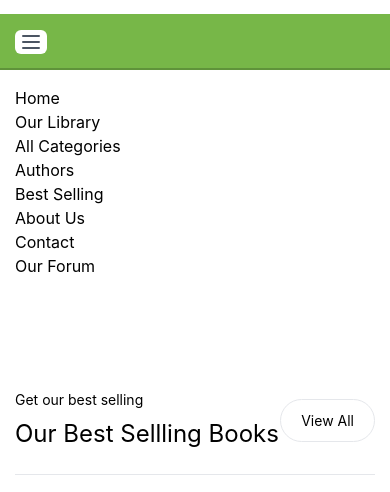
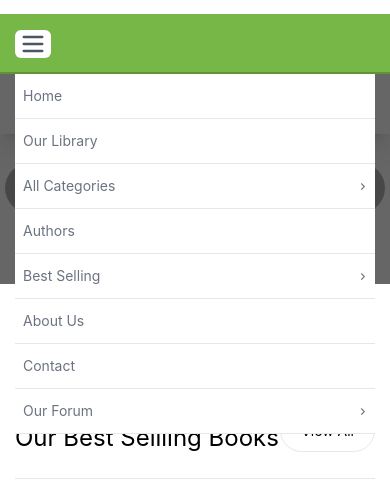
Before and after one commit to PEeGEe21/booklibrary, a React (Create React App) app: page / in a window 390 px wide. Both pictures are taken after a click on the button 31 px from the left and 239 px from the top of the page. Shown: the part 197-689 px from the top of the page. Built offline with nearby package versions, Linux system fonts and the light colour scheme.

Commit message:
added mobile menu

```diff
--- a/src/components/home/BestSelling.jsx
+++ b/src/components/home/BestSelling.jsx
@@ -27,7 +27,7 @@ const numberofStars = () =>{
                         <h1 className="text-2xl">Our Best Sellling Books</h1>
                     </div>
 
-                    <div>
+                    <div className="mt-3 lg:mt-0">
                         <a href="" className="rounded-full border p-3 px-5 text-sm w-full text-black">View All</a>
                     </div>
                 </div>
--- a/src/components/home/PopularAuthors.jsx
+++ b/src/components/home/PopularAuthors.jsx
@@ -74,7 +74,7 @@ const PopularAuthors = () => {
                                     </a>
 
 
-                                    <div className="px-2 py-4 flex flex-col gap-2 text-center mt-4">
+                                    <div className="px-2 py-4 flex flex-col gap-2 text-center mt-2">
 
                                         <a href="">
                                             <span className="book-title text-gray-900 text-lg mb-2">{author.name}</span>
--- a/src/components/home/bestselling.css
+++ b/src/components/home/bestselling.css
@@ -121,7 +121,7 @@
     #f9f9f9 85%,
     #fff 90%,
     #f9f9f9 95%,
-    #fff 100%,
+    #fff 100%
 
     );
 }
--- a/src/components/home/newrelease.css
+++ b/src/components/home/newrelease.css
@@ -105,8 +105,7 @@
       width: 48px;
       height: 192px;
       transform: translateX(150px) rotateY(90deg);
-      background: linear-gradient(90deg,
-      #fff 0%,
+      background: linear-gradient(90deg, #fff 0%,
       #f9f9f9 5%,
       #fff 10%,
       #f9f9f9 15%,
@@ -126,7 +125,7 @@
       #f9f9f9 85%,
       #fff 90%,
       #f9f9f9 95%,
-      #fff 100%,
+      #fff 100%
 
       );
   }
--- /dev/null
+++ b/src/components/navbar/MobileMenuDropdown.jsx
@@ -0,0 +1,23 @@
+import React from 'react'
+import { Link } from 'react-router-dom'
+import MenuItems from './MenuItems'
+
+const MobileMenuDropdown = ({submenus, dropdown, depthLevel}) => {
+    depthLevel = depthLevel + 1;
+    const dropdownClass = depthLevel > 1 ? "mega-menu" : "";
+  return (
+      <ul className={`mobile-sub-menu ${dropdownClass} ${dropdown ? "show " : ""}`}>
+          {submenus.map((submenu, index)=>(
+              // <MenuItems items={submenu} key={index} depthLevel={depthLevel}/>
+              <li key={index} items={submenu} className="menu-items hover:bg-gray-100 ">
+                  <Link to={`${submenu.href}`} className=" px-3 w-full block h-full">{submenu.title}</Link>
+              </li>
+          )
+
+          )}
+      </ul>
+
+  )
+}
+
+export default MobileMenuDropdown
--- /dev/null
+++ b/src/components/navbar/MobileMenuItems.jsx
@@ -0,0 +1,68 @@
+import React, { useState, useEffect, useRef } from 'react'
+import { BiWindowOpen } from 'react-icons/bi';
+import { Link } from 'react-router-dom'
+import Dropdown from './Dropdown'
+import MobileMenuDropdown from './MobileMenuDropdown';
+
+const MobileMenuItems = ({items, depthLevel}) => {
+    const [dropdown, setDropdown] = useState(false);
+    const ref = useRef();
+
+//   useEffect(()=>{
+//     const handler = (e) => {
+//       if (dropdown && ref.current && !ref.current.contains(e.target)){
+//         setDropdown(false);
+
+//       }
+//     };
+
+//     document.addEventListener("mousedown", handler);
+//     document.addEventListener("touchstart", handler);
+//     return() => {
+//       document.removeEventListener("mousedown", handler);
+//       document.removeEventListener("touchstart", handler);
+//     };
+//   }, [dropdown]);
+
+
+  const onMouseEnter = () =>{
+    window.innerWidth > 960 && setDropdown(true);
+
+  }
+
+  const onMouseLeave = () =>{
+    window.innerWidth > 960 && setDropdown(false);
+
+  }
+  return (
+//     <li >
+//     <a href={`${items.href}`} className=" w-full block h-full py-3">{items.title}</a>
+//   </li>
+
+    <li className="text-gray-500  text-sm border-b hover:bg-gray-200" key={items.title} ref={ref}>
+        {items.submenu ? (
+            <div className="relative ">
+            <button className={` px-2 py-3 flex items-center justify-between w-full ${dropdown ? "show active" : ""}`} aria-expanded={dropdown ? "true" : "false"} onClick={()=>setDropdown((prev) => !prev)}>
+                {items.title}{" "}
+
+                {depthLevel > 0 ? <span>&raquo;</span>:  <i className="fa fa-angle-down dropdown-angle-icon text-[9px] ml-2"></i>}
+            </button>
+
+                <MobileMenuDropdown submenus={items.submenu} dropdown={dropdown} depthLevel={depthLevel}/>
+            </div>
+
+        )
+            :
+            (
+               <Link to="" className=" w-full block h-full py-3 px-2">
+                                    {items.title}
+
+                                    </Link>
+            )
+    }
+
+                                </li>
+  )
+}
+
+export default MobileMenuItems
--- a/src/components/navbar/NavBar.jsx
+++ b/src/components/navbar/NavBar.jsx
@@ -8,6 +8,7 @@ import { AiOutlineShoppingCart, AiOutlineHeart } from 'react-icons/ai';
 import { BiCartAlt, BiTrash } from 'react-icons/bi';
 import MenuItems from './MenuItems';
 import { CartItems } from '../data';
+import MobileMenuItems from './MobileMenuItems';
 // import {Badge} from "@material-ui/core"
 
 
@@ -95,13 +96,19 @@ useEffect(()=>{
           submenu: [
             {
               title: "web design",
+              href: '/web design',
+
 
             },
             {
               title: "web development",
+              href: "/web-development",
+
             },
             {
               title: "SEO",
+              href: "/SEO",
+
             },
           ]
         },
@@ -115,12 +122,16 @@ useEffect(()=>{
           submenu: [
             {
               title: "web design",
+              href: '/web design',
+
             },
             {
               title: "web development",
+              href: "/web-development",
             },
             {
               title: "SEO",
+              href: "/SEO",
             },
           ]
         },
@@ -135,6 +146,24 @@ useEffect(()=>{
         {
           href: '/Forum',
           title: 'Our Forum',
+          submenu: [
+            {
+              title: "web design",
+              href: '/web design',
+
+
+            },
+            {
+              title: "web development",
+              href: "/web-development",
+
+            },
+            {
+              title: "SEO",
+              href: "/SEO",
+
+            },
+          ]
         },
       ];
 
@@ -358,8 +387,8 @@ useEffect(()=>{
                     </div>
                     <div className="flex md:hidden relative">
                       <div className="container">
-                        <button type="button" className="text-gray-500 dark:text-gray-200 hover:text-gray-600 dark:hover:text-gray-400 focus:outline-none focus:text-gray-600 dark:focus:text-gray-400 my-4 bg-white border-gray-300 text-lg px-1 rounded-md" aria-label="toggle menu" onClick={()=>setMobileDropdown((prev) => !prev)} >
-                              <svg viewBox="0 0 24 24" className="w-6 h-6 fill-current">
+                        <button type="button" className="text-gray-500 dark:text-gray-200 hover:text-gray-600 dark:hover:text-gray-400 focus:outline-none focus:text-gray-600 dark:focus:text-gray-400 my-4 bg-white border-gray-300 text-lg px-1 rounded-md " aria-label="toggle menu" onClick={()=>setMobileDropdown((prev) => !prev)} >
+                              <svg viewBox="0 0 24 24" className="w-7 h-7 fill-current">
                                   <path fillRule="evenodd" d="M4 5h16a1 1 0 0 1 0 2H4a1 1 0 1 1 0-2zm0 6h16a1 1 0 0 1 0 2H4a1 1 0 0 1 0-2zm0 6h16a1 1 0 0 1 0 2H4a1 1 0 0 1 0-2z"></path>
                               </svg>
                           </button>
@@ -368,15 +397,16 @@ useEffect(()=>{
 
 
 
-                          <div className={` mobileDropdown absolute top-full z-10 w-full ${mobileDropdown ? "active" : ""}`}>
-                            <div className="container py-4 relative bg-white">
+                          <div className={` mobileDropdown absolute top-full z-10 w-full shadow-xl ${mobileDropdown ? "active" : ""}`}>
+                            <div className="container relative ">
 
                               <nav>
 
-                              <ul className="">
+                              <ul className=" bg-white">
                                   {menuItems.map((items, index)=>(
                                       // const depthLevel = 0;
-                                      <li><a>{items.title}</a></li>
+                                      <MobileMenuItems items={items} key={index} depthLevel={depthLevel}/>
+
                                   ))}
 
                               </ul>
--- a/src/components/navbar/navbar.css
+++ b/src/components/navbar/navbar.css
@@ -180,7 +180,7 @@ li.menu-item-has-children:hover > .mega-menu {
 
 
 .mobileDropdown{
-    height: auto;
+    height: 0;
     opacity: 0;
     visibility: hidden;
     transition: all 0.3s ease-in-out;
@@ -191,7 +191,7 @@ li.menu-item-has-children:hover > .mega-menu {
 
 .mobileDropdown.active{
     top: 100%;
-    height: auto;
+    height: 100%;
     opacity: 1;
     display: block;
     visibility: visible;
@@ -200,4 +200,54 @@ li.menu-item-has-children:hover > .mega-menu {
 
 }
 
+button .dropdown-angle-icon{
+    transform: rotate(270deg);
+}
+
+button.show.active{
+    background: rgb(211, 211, 211);
+}
+button.show .dropdown-angle-icon{
+    transform: rotate(0deg);
+}
+
+.mobile-sub-menu{
+
+  opacity: 0;
+  top: 0;
+  visibility: hidden;
+  display: none;
+  /* transform: translateX(0); */
+  /* z-index: 999999; */
+  /* transition: 1s cubic-bezier(0.075, 0.82, 0.165, 1); */
+}
+
+.mobile-sub-menu.show{
+    top: 100%;
+    left: 0;
+    margin: 0;
+    opacity: 1;
+    width: 230px;
+    text-align: left;
+    background: #fff;
+    visibility: visible;
+    font: 400 13px/40px 'Open Sans', Arial, Helvetica, sans-serif !important;
+    z-index: 9;
+    display: block;
+    /* transition: 1s cubic-bezier(0.075, 0.82, 0.165, 1); */
+  }
+
+.mobile-sub-menu.show{
+    width: 100%;
+  }
+.mobile-sub-menu.show ul li a{
+    width: 100%;
+    display: block;
+    /* transition: 1s cubic-bezier(0.075, 0.82, 0.165, 1); */
+  }
+
+  .mobile-sub-menu li + li {
+    border-top: 1px solid #e5e7eb;
+  }
+
 /* navbar-collapse.collapse{display:block!important;height:auto!important;padding-bottom:0;overflow:visible!important}.navbar-collapse.in{overflow-y:visible} */
```
